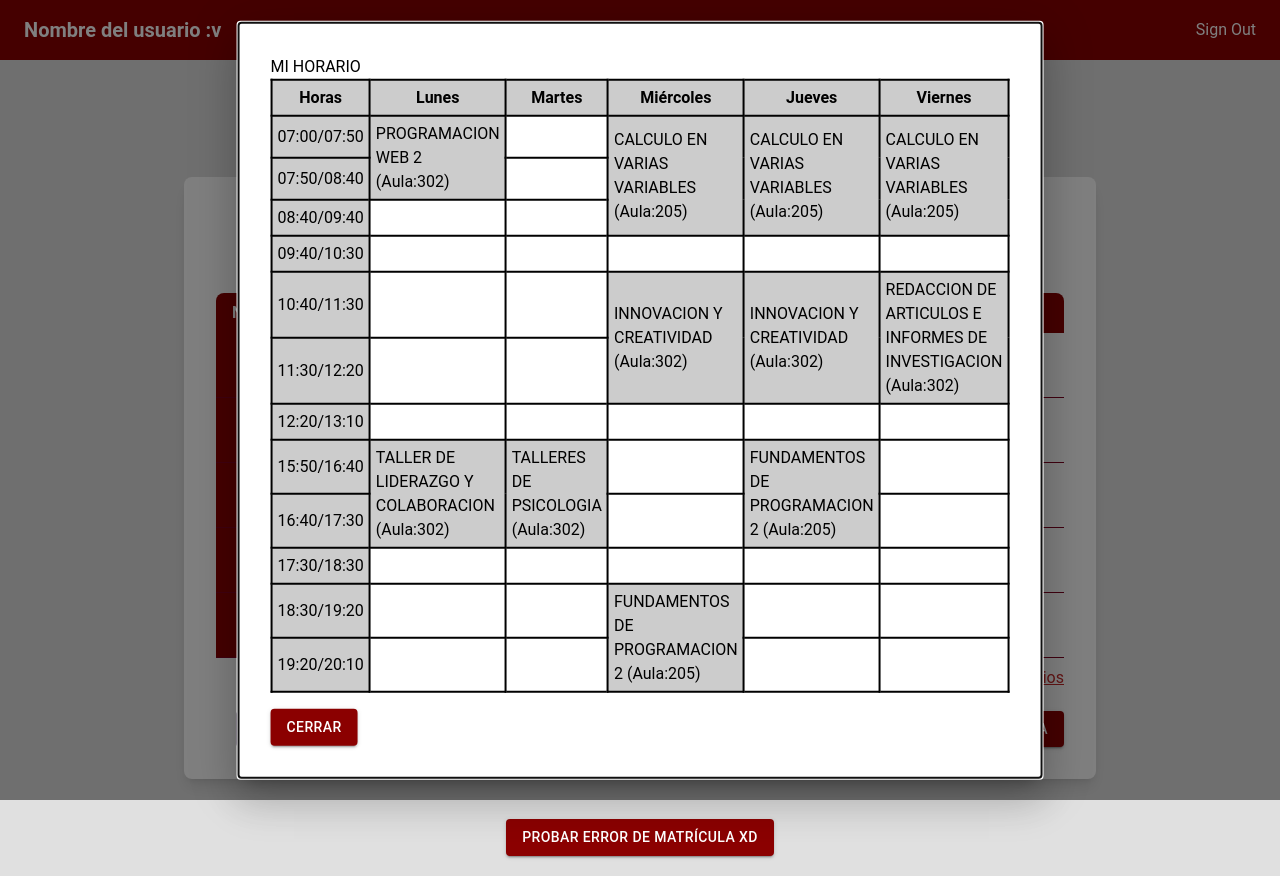
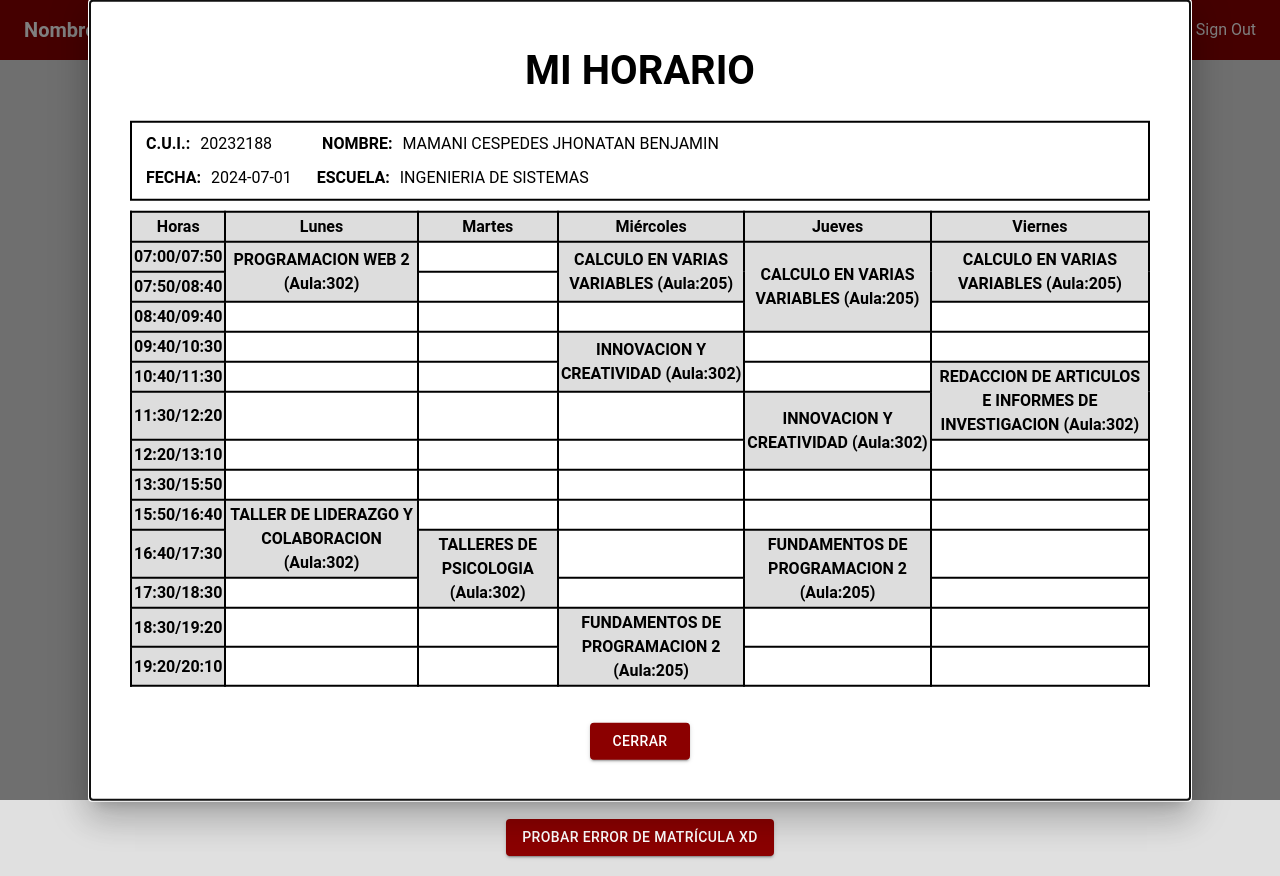
Before and after one commit to RyanValdivia/sismat-unsa, a React (Vite) app in the folder FrontEnd/sismat/: page /confirmation in a window 1280 px wide. Both pictures are taken after a click on the link "Ver horarios". Built offline with nearby package versions, Linux system fonts and the light colour scheme; what @react-pdf/renderer would draw is missing.

Commit message:
Mi horario de ejemplo con Modal, se ve complicado para acoplar

```diff
--- a/FrontEnd/sismat/src/components/ScheduleModal.jsx
+++ b/FrontEnd/sismat/src/components/ScheduleModal.jsx
@@ -8,17 +8,33 @@ const ScheduleModal = ({ isOpen, onClose }) => {
     // Estilos para el horario
     const cellStyle = {
         border: '2px solid black',
-        padding: '5px',
+        padding: '2px',
+        textAlign: 'center',
+        fontWeight: 'bold',
     };
 
     const headerCellStyle = {
         ...cellStyle,
-        backgroundColor: '#CCCCCC',
+        backgroundColor: '#DDDDDD',
     };
 
     const courseCellStyle = {
         ...cellStyle,
-        backgroundColor: '#CCCCCC',
+        backgroundColor: '#DDDDDD',
+    };
+
+    const section = {
+        borderWidth: 2,
+        borderColor: "#000",
+        width: '100%',
+        marginBottom: 10,
+        padding: 4,
+    };
+
+    const rowStyle = {
+        display: 'flex',
+        justifyContent: 'left',
+        padding: 5,
     };
 
     return (
@@ -28,18 +44,34 @@ const ScheduleModal = ({ isOpen, onClose }) => {
             aria-labelledby="simple-modal-title"
             aria-describedby="simple-modal-description"
         >
-            <Box sx={{
+            <Box
+                sx={{
                     position: 'absolute',
                     top: '50%',
                     left: '50%',
                     transform: 'translate(-50%, -50%)',
                     bgcolor: 'background.paper',
-                boxShadow: 24,
-                p: 4,
-                maxWidth: '80vw',
+                    boxShadow: 20,
+                    p: 5,
+                    width: '1100px',
                     overflow: 'auto',
-            }}>
-                <h1 id="simple-modal-title">MI HORARIO</h1>
+                }}
+            >
+                <h1 id="simple-modal-title" style={{ textAlign: 'center', fontWeight: 'bold', fontSize: 40, paddingBottom:20 }}>MI HORARIO</h1>
+                <div style={section}>
+                    <div style={rowStyle}>
+                        <h2 style={{ fontWeight: 'bold', paddingLeft: 5, paddingRight: 10 }}>C.U.I.: </h2>
+                        <h2>20232188</h2>
+                        <h2 style={{ fontWeight: 'bold', paddingLeft: 50, paddingRight: 10 }}>NOMBRE: </h2>
+                        <h2>MAMANI CESPEDES JHONATAN BENJAMIN</h2>
+                    </div>
+                    <div style={rowStyle}>
+                        <h2 style={{ fontWeight: 'bold', paddingLeft: 5, paddingRight: 10 }}>FECHA: </h2>
+                        <h2>2024-07-01</h2>
+                        <h2 style={{ fontWeight: 'bold', paddingLeft: 25, paddingRight: 10 }}>ESCUELA: </h2>
+                        <h2>INGENIERIA DE SISTEMAS</h2>
+                    </div>
+                </div>
                 <table style={{ width: '100%', borderCollapse: 'collapse' }}>
                     <thead>
                         <tr>
@@ -56,9 +88,9 @@ const ScheduleModal = ({ isOpen, onClose }) => {
                             <td style={headerCellStyle}>07:00/07:50</td>
                             <td style={courseCellStyle} rowSpan="2">PROGRAMACION WEB 2 (Aula:302)</td>
                             <td style={cellStyle}></td>
+                            <td style={courseCellStyle} rowSpan="2">CALCULO EN VARIAS VARIABLES (Aula:205)</td>
                             <td style={courseCellStyle} rowSpan="3">CALCULO EN VARIAS VARIABLES (Aula:205)</td>
-                            <td style={courseCellStyle} rowSpan="3">CALCULO EN VARIAS VARIABLES (Aula:205)</td>
-                            <td style={courseCellStyle} rowSpan="3">CALCULO EN VARIAS VARIABLES (Aula:205)</td>
+                            <td style={courseCellStyle} rowSpan="2">CALCULO EN VARIAS VARIABLES (Aula:205)</td>
                         </tr>
                         <tr>
                             <td style={headerCellStyle}>07:50/08:40</td>
@@ -68,12 +100,14 @@ const ScheduleModal = ({ isOpen, onClose }) => {
                             <td style={headerCellStyle}>08:40/09:40</td>
                             <td style={cellStyle}></td>
                             <td style={cellStyle}></td>
+                            <td style={cellStyle}></td>
+                            <td style={cellStyle}></td>
                         </tr>
                         <tr>
                             <td style={headerCellStyle}>09:40/10:30</td>
                             <td style={cellStyle}></td>
                             <td style={cellStyle}></td>
-                            <td style={cellStyle}></td>
+                            <td style={courseCellStyle} rowSpan="2">INNOVACION Y CREATIVIDAD (Aula:302)</td>
                             <td style={cellStyle}></td>
                             <td style={cellStyle}></td>
                         </tr>
@@ -81,17 +115,25 @@ const ScheduleModal = ({ isOpen, onClose }) => {
                             <td style={headerCellStyle}>10:40/11:30</td>
                             <td style={cellStyle}></td>
                             <td style={cellStyle}></td>
-                            <td style={courseCellStyle} rowSpan="2">INNOVACION Y CREATIVIDAD (Aula:302)</td>
-                            <td style={courseCellStyle} rowSpan="2">INNOVACION Y CREATIVIDAD (Aula:302)</td>
+                            <td style={cellStyle}></td>
                             <td style={courseCellStyle} rowSpan="2">REDACCION DE ARTICULOS E INFORMES DE INVESTIGACION (Aula:302)</td>
                         </tr>
                         <tr>
                             <td style={headerCellStyle}>11:30/12:20</td>
                             <td style={cellStyle}></td>
                             <td style={cellStyle}></td>
+                            <td style={cellStyle}></td>
+                            <td style={courseCellStyle} rowSpan="2">INNOVACION Y CREATIVIDAD (Aula:302)</td>
                         </tr>
                         <tr>
                             <td style={headerCellStyle}>12:20/13:10</td>
+                            <td style={cellStyle}></td>
+                            <td style={cellStyle}></td>
+                            <td style={cellStyle}></td>
+                            <td style={cellStyle}></td>
+                        </tr>
+                        <tr>
+                            <td style={headerCellStyle}>13:30/15:50</td>
                             <td style={cellStyle}></td>
                             <td style={cellStyle}></td>
                             <td style={cellStyle}></td>
@@ -101,20 +143,20 @@ const ScheduleModal = ({ isOpen, onClose }) => {
                         <tr>
                             <td style={headerCellStyle}>15:50/16:40</td>
                             <td style={courseCellStyle} rowSpan="2">TALLER DE LIDERAZGO Y COLABORACION (Aula:302)</td>
+                            <td style={cellStyle}></td>
+                            <td style={cellStyle}></td>
+                            <td style={cellStyle}></td>
+                            <td style={cellStyle}></td>
+                        </tr>
+                        <tr>
+                            <td style={headerCellStyle}>16:40/17:30</td>
                             <td style={courseCellStyle} rowSpan="2">TALLERES DE PSICOLOGIA (Aula:302)</td>
                             <td style={cellStyle}></td>
                             <td style={courseCellStyle} rowSpan="2">FUNDAMENTOS DE PROGRAMACION 2 (Aula:205)</td>
                             <td style={cellStyle}></td>
                         </tr>
                         <tr>
-                            <td style={headerCellStyle}>16:40/17:30</td>
-                            <td style={cellStyle}></td>
-                            <td style={cellStyle}></td>
-                        </tr>
-                        <tr>
                             <td style={headerCellStyle}>17:30/18:30</td>
-                            <td style={cellStyle}></td>
-                            <td style={cellStyle}></td>
                             <td style={cellStyle}></td>
                             <td style={cellStyle}></td>
                             <td style={cellStyle}></td>
@@ -136,13 +178,15 @@ const ScheduleModal = ({ isOpen, onClose }) => {
                         </tr>
                     </tbody>
                 </table>
+                <div className="flex justify-center mt-5">
                     <RedButton
                         onClick={onClose}
                         variant="contained"
-                    sx={{ mt: 2 }}
+                        sx={{ mt: 2, width: '100px' }}
                     >
                         Cerrar
                     </RedButton>
+                </div>
             </Box>
         </Modal>
     );
```
Lines whose indentation alone changed are shown as unchanged.
